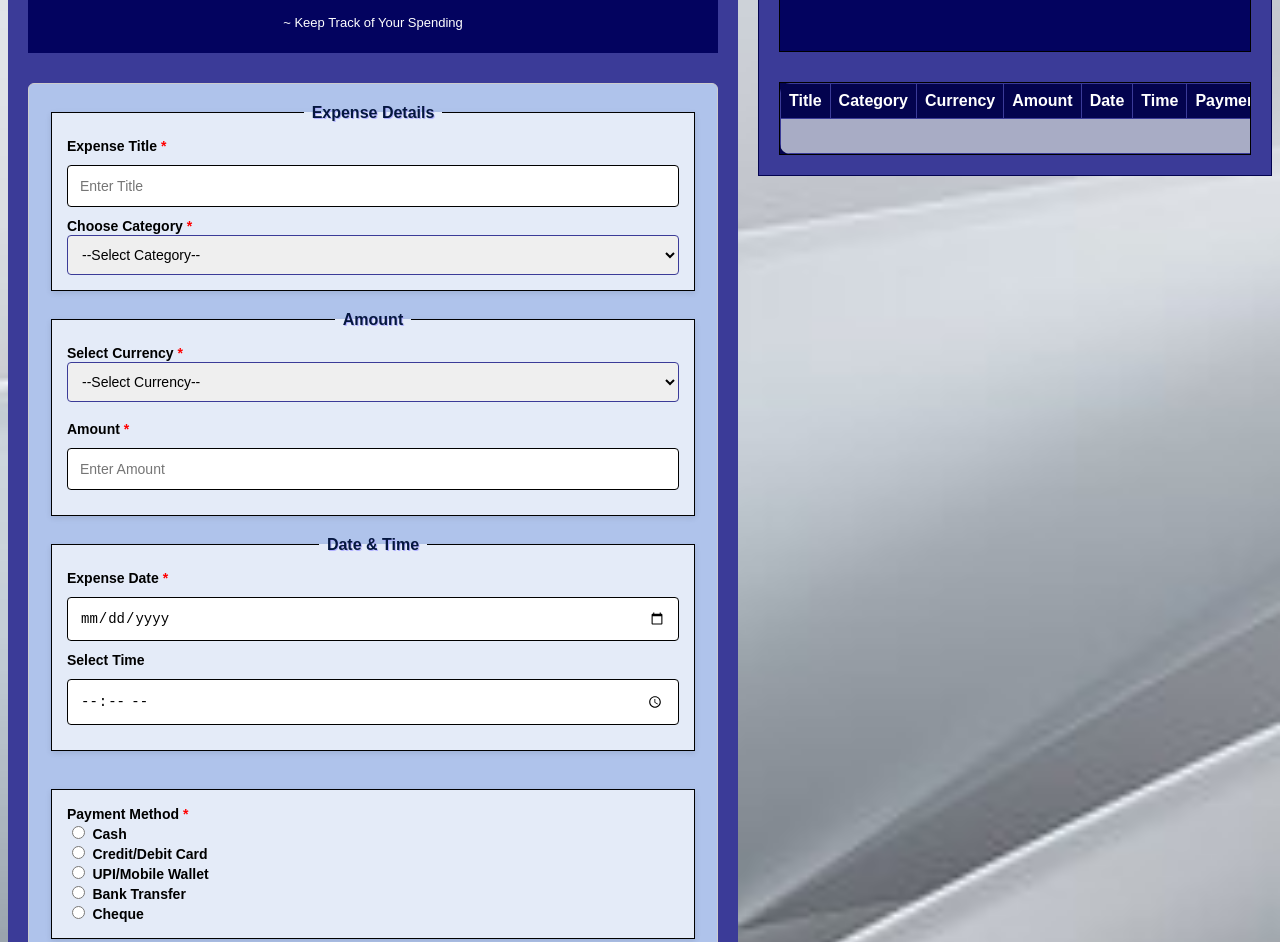
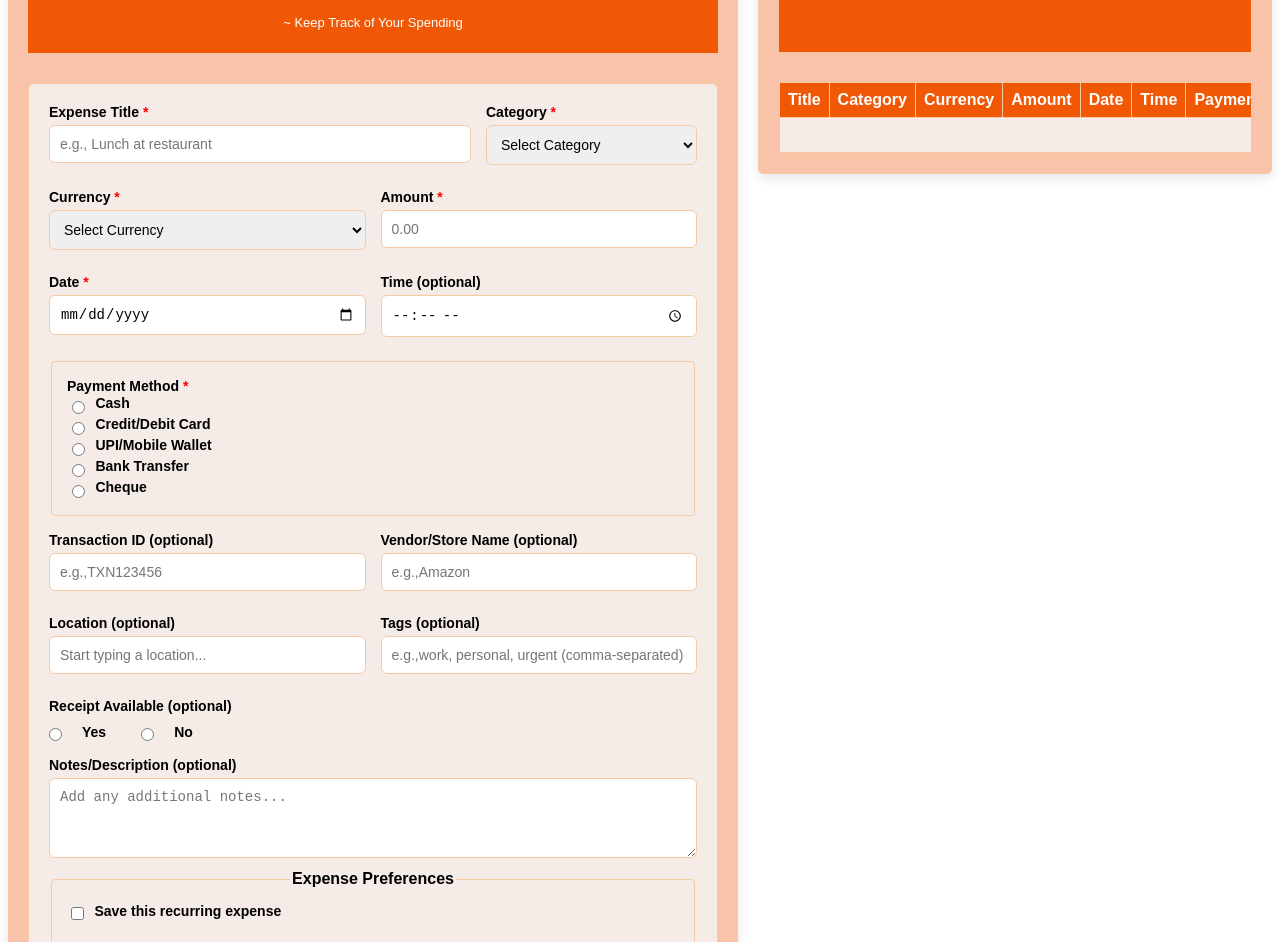
Before and after one commit to Swetalana09/Expense-Tracker-Form, a website: page index.html in a window 1280 px wide. Shown: the part 125-1067 px from the top of the page. Drawn offline with Linux system fonts and the light colour scheme.

Commit message:
feat: add css

```diff
--- a/css/style.css
+++ b/css/style.css
@@ -1,109 +1,129 @@
-body{
-    background-color: #f4f6f9;
+body {
+    background-color: white;
     font-family: Arial, Helvetica, sans-serif;
-    background-image: url('../images/picture.jpg');
-    background-size: cover;
-    background-position: center;
-    background-repeat: no-repeat;
 }
 
-.main{
-    width:100%;
+.main {
+    width: 100%;
     text-align: center;
-    font-size:24px;
+    font-size: 24px;
     margin-bottom: 20px;
-    background-color: rgb(3, 3, 95);
+    background-color: rgb(240, 88, 6);
     color: white;
-    height:auto;
-    padding:10px 0;
+    height: auto;
+    padding: 10px 0;
     margin: auto;
 }
 
-.id1{
+.id1 {
     text-align: center;
     font-size: small;
 }
 
-.form{
-    width:100%;
+.form {
+    width: 100%;
     margin: 30px auto;
     align-items: stretch;
-    border: 1px solid black;
     border-radius: 6px;
     padding: 20px;
-    background-color: rgb(175, 195, 235);
+    background-color: rgb(245, 236, 232);
 }
 
-*{
-    box-sizing:border-box;
+* {
+    box-sizing: border-box;
 }
 
-.form,.table-box{
-    flex:1;
-    border:1px solid #ccc;
+.form,
+.table-box {
+    flex: 1;
+    border: 1px solid rgb(247, 201, 162);
     padding: 20px;
 }
-.container{
-    width:90%;
+
+.form-row {
+    display: flex;
+    gap: 15px;
+    flex-wrap: wrap;
+    margin-bottom: 12px;
+}
+
+.container {
+    width: 90%;
     max-width: 730px;
     padding: 20px;
-    margin:auto;
+    margin: auto;
     box-sizing: border-box;
-    background-color: #3b3b98;
+    border-radius: 5px;
+    background-color: #f8c3a9;
+    box-shadow: 0 4px 12px rgba(0,0,0,0.1);
 }
 
-fieldset{
-    border: 1.5px solid black;
-    padding: 15px;
-    margin-bottom: 20px;
-    border-radius: 0px;
-    background-color: #ffffffaa;
-    box-shadow: 0 2px 6px rgba(0,0,0,0.1);
+.input-group {
+    display: flex;
+    flex-direction: column;
+    flex: 1;
+    margin-bottom: 12px;
 }
 
-legend{
+.flex-1 {
+    flex: 1;
+}
+
+.flex-2 {
+    flex: 2;
+}
+
+fieldset {
+    border: 1px solid rgb(247, 201, 162);
+    padding: 15px;
+    margin-bottom: 16px;
+    border-radius: 4px;
+    background-color: rgb(245, 236, 232);
+}
+
+legend {
     font-size: 16px;
     font-weight: bold;
-    padding: 0 8px;
     text-align: center;
-    color:#05173f;
-    text-shadow: 1px 1px #b0b0ff;
+    color: black;
 }
 
 
-.main h2{
-    color:#84a4e8;
-    text-shadow: 1px 1px 2px #6f7da5;
+.main h2 {
+    color: white;
+    text-shadow: 1px 1px 2px #612803;
 }
 
-label{
+label {
     font-size: 14px;
     font-family: Arial, Helvetica, sans-serif;
     font-weight: bold;
+    margin-bottom: 5px;
 }
 
-.submit{
+.submit {
     text-align: center;
     margin-top: 20px;
 }
 
-button{
-    padding:14px 50px;
-    font-size:18px;
+button {
+    width: 100%;
+    padding: 14px 50px;
+    font-size: 18px;
     font-weight: bold;
-    background-color: #05173f;
+    background-color: rgb(240, 88, 6);
     color: white;
-    border:none;
-    border-radius: 20px;
-    cursor:pointer;
-    transition:0.3s;
+    border: none;
+    border-radius: 10px;
+    cursor: pointer;
+    transition: 0.3s;
 }
 
-button:hover{
+button:hover {
     transform: scale(1.05);
 }
 
-textarea{
+textarea {
     height: 80px;
     resize: vertical;
 }
@@ -113,239 +133,239 @@ input[type="number"],
 input[type="date"],
 input[type="time"],
 select,
-textarea{
+textarea {
     width: 100%;
-    padding: 12px 12px;
+    padding: 10px;
     margin-top: 5px 0 0 0;
     font-size: 14px;
-    border: 1px solid black;
-    border-radius: 4px;
+    border: 1px solid rgb(247, 201, 162);
+    border-radius: 6px;
     box-sizing: border-box;
+    transition: 0.3s;
+    margin-top: 0;
+}
+
+textarea {
+    min-height: 80px;
     resize: vertical;
 }
 
-input[type=text], input[type=number], input[type=date],input[type=time]{
-    width: 100%;
-    padding: 12px;
-    margin: 10px 0;
-    box-sizing: border-box;
-}
-
-input,select,textarea{
-    border-radius: 4px;
-    border:1px solid #3b3b98;
-    padding:10px;
-    transition: 0.3s;
-}
-input:focus,
-select:focus,
-textarea:focus{
-    border-color: #05173f;
-    box-shadow: 0 0 5px #05173f;
-    outline: none;
-}
-
-input[type='checkbox']{
-    width:18px;
-    height:15px;
-    margin-right: 4px;
+input[type="checkbox"]+label,
+input[type="radio"]+label {
+    cursor: pointer;
+    font-weight: bold;
+    margin-right: 15px;
+    display: inline-block;
     vertical-align: middle;
 }
 
-input[type='checkbox']+label{
-    font-size: 15px;
-    font-weight: bold;
+input[type="checkbox"],
+input[type="radio"] {
+    margin-right: 6px;
     vertical-align: middle;
-    display:inline-block;
-    margin-bottom: 5px;
+    cursor: pointer;
 }
 
-
-.asterisk{
-    color:red;
+.page-layout {
+    display: flex;
+    gap: 20px;
+    align-items: flex-start;
+    justify-content: flex-start;
 }
 
-@media screen and (max-width:700px){
-    .form{
-        width:95%;
-        padding:15px;
+.page-layout .container {
+    margin-left: 0px;
+}
+
+.asterisk {
+    color: red;
+}
+
+@media screen and (max-width:768px) {
+    .form-row {
+        flex-direction: column;
     }
 }
 
-input[type="checkbox"]+label,
-input[type="radio"]+label{
-    cursor:pointer;
+@media screen and (max-width:700px) {
+    .form {
+        width: 95%;
+        padding: 15px;
+    }
+}
+
+.input-group.receipt {
+    display: flex;
+    flex-direction: column;
+    gap: 5px;
+    align-items: flex-start;
+}
+
+.input-group.receipt .radio-group {
+    display: flex;
+    gap: 20px;
+    align-items: center;
+}
+
+.input-group.receipt input[type="radio"] {
+    margin: 0px;
 }
 
 /*table*/
-.page-layout{
-    display:flex;
-    gap:20px;
-    align-items:flex-start;
-    justify-content:flex-start;
-}
 
-.page-layout .container{
-    margin-left: 0px;
-}
-
-.table-box{
-    flex:1;
-    background: rgb(175, 195, 235);
-    background-color: #3b3b98;
+.table-box {
+    flex: 1;
+    background-color: #f8c3a9;
+    box-shadow: 0 4px 12px rgba(0,0,0,0.1);
     padding: 20px;
-    border-radius: 0px;
-    border: 1px solid #03034f;
+    border-radius: 5px;
     min-height: 100%;
     display: flex;
     flex-direction: column;
     overflow-x: auto;
 }
 
-table{
-    width:100%;
+table {
+    width: 100%;
     border-collapse: collapse;
     font-family: Arial, Helvetica, sans-serif;
-    border-radius: 10px;
     overflow: hidden;
 }
 
-.table-box h2{
-    color:#84a4e8;
-    font-size:25px;
+.table-box h2 {
+    font-size: 25px;
     text-align: center;
     margin-bottom: 20px;
     font-weight: bold;
-    padding-top:30px;
+    padding-top: 30px;
 }
 
-th,td{
-    border: 1px solid #3b3b98;
+th,
+td {
+    border: 1px solid rgb(247, 201, 162);
     padding: 8px;
     text-align: center;
-    background-color: #f7fcfead;
 }
 
-th{
-    background-color: rgb(3, 3, 78);
-    color:white;
+th {
+    background-color: rgb(240, 88, 6);
+    color: white;
 }
 
-.editing{
-    background-color: #aef3c4;
-    transition: 0.3s;
+td {
+    background-color:  rgb(245, 236, 232);
 }
 
-.edit-btn{
-    background-color: #146236;
-    color:white;
-    border:none;
-    padding:6px 12px;
-    border-radius: 10px;
+.editing td {
+    background-color: #faf2bb;
+}
+
+.edit-btn {
+    background-color: #07a92f;
+    color: white;
+    border: none;
+    padding: 6px 12px;
+    border-radius: 5px;
     cursor: pointer;
     font-weight: bold;
     text-transform: uppercase;
     transition: 0.3s;
 }
 
-.edit-btn:hover{
+.edit-btn:hover {
     background-color: #42b86a;
 }
 
-.del-btn{
-    background-color: #5c0e16;
-    color:white;
-    border:none;
+.del-btn {
+    background-color: #b50517;
+    color: white;
+    border: none;
     padding: 6px 12px;
-    border-radius: 10px;
-    cursor:pointer;
+    border-radius: 5px;
+    cursor: pointer;
     font-weight: bold;
     text-transform: uppercase;
     transition: 0.3s;
 }
 
-.del-btn:hover{
+.del-btn:hover {
     background-color: #c82333;
 }
 
-@media (max-width:900px){
-    .page-layout{
+@media (max-width:900px) {
+    .page-layout {
         flex-direction: column;
-        gap:15px;
+        gap: 15px;
     }
 
-    th,td{
+    th,
+    td {
         padding: 6px;
         font-size: 14px;
     }
 
     .container,
-    .table-box{
-        width:100%;
-        max-width:100%;
-        padding:15px;
+    .table-box {
+        width: 100%;
+        max-width: 100%;
+        padding: 15px;
     }
 }
 
-@media (max-width:600px){
+@media (max-width:600px) {
+
     input,
     select,
-    textarea{
-        font-size:16px;
-        padding:12px;
+    textarea {
+        font-size: 16px;
+        padding: 12px;
     }
 
-    label{
-        font-size:15px;
+    label {
+        font-size: 15px;
     }
-    button{
-        width:100%;
-        padding:14px;
-        font-size:16px;
+
+    button {
+        width: 100%;
+        padding: 14px;
+        font-size: 16px;
     }
 
     table td button.edit-btn,
-    table td button.del-btn{
-        width:80px;
-        font-size:12px;
-        padding:6px;
+    table td button.del-btn {
+        width: 80px;
+        font-size: 12px;
+        padding: 6px;
     }
 }
-#expenseTable{
+
+#expenseTable {
     min-width: 1200px;
     white-space: nowrap;
 }
+
 table td button.edit-btn,
-table td button.del-btn{
-    width:90px;
-    display:block;
-    margin:5px auto;
-}
-.table-box{
-    flex-direction: column;
-    flex:1;
-    display:flex;
-    min-width:0;
-    width:100%;
+table td button.del-btn {
+    width: 90px;
+    display: block;
+    margin: 5px auto;
 }
 
-.table-main{
-    margin-top:30px;
-    width:100%;
-    min-width:100%;
-    overflow-x:auto;
-    overflow-y:hidden;
-    border:1px solid black;
-    background: #03034f;
-
+.table-main {
+    margin-top: 30px;
+    width: 100%;
+    min-width: 100%;
+    overflow-x: auto;
+    overflow-y: hidden;
 }
 
-.table-heading{
-    text-align:center;
+.table-heading {
+    color: white;
+    text-shadow: 1px 1px 2px #612803;
+    text-align: center;
     border-radius: 0px;
-    border:1px solid black;
-    width:100%;
-    font-size:24px;
-    background-color: rgb(3, 3, 95);
-    height:148px;
+    width: 100%;
+    font-size: 24px;
+    background-color: rgb(240, 88, 6);
+    height: 148px;
 }
--- a/index.html
+++ b/index.html
@@ -17,18 +17,19 @@
             </div>
             <div class="form">
                 <form>
-                <fieldset>
-                    <legend>Expense Details</legend>
-                    <!--Expense Title-->
-                    <label for="exptitle">Expense Title <span class="asterisk">*</span></label><br>
-                    <input type="text" id="exptitle" name="exptitle" placeholder="Enter Title" required minlength="3"
-                        maxlength="50">
-                    <br>
+
+                    <div class="form-row">
+                        <div class="input-group flex-2">
+                            <label for="exptitle">Expense Title <span class="asterisk">*</span></label>
+                            <input type="text" id="exptitle" name="exptitle" placeholder="e.g., Lunch at restaurant" required
+                                minlength="3" maxlength="50">
+                        </div>
 
                         <!--Category (Dropdown)-->
-                    <label for="category">Choose Category <span class="asterisk">*</span></label><br>
+                        <div class="input-group flex-1">
+                            <label for="category">Category <span class="asterisk">*</span></label>
                             <select name="category" id="category" required>
-                        <option value="">--Select Category--</option> <!--default entry option-->
+                                <option value="">Select Category</option> <!--default entry option-->
                                 <option value="Housing">Housing</option>
                                 <option value="Food">Food</option>
                                 <option value="Transportation">Transportation</option>
@@ -38,42 +39,40 @@
                                 <option value="Technology">Technology</option>
                                 <option value="Miscellaneous">Miscellaneous expenses</option>
                             </select>
-                </fieldset>
+                        </div>
+                    </div>
 
-                <fieldset>
-                    <legend>Amount</legend>
-                    <!--Currency (Dropdown)-->
-                    <label for="currency">Select Currency <span class="asterisk">*</span></label><br>
+                    <div class="form-row">
+                        <div class="input-group flex-1">
+                            <label for="currency">Currency <span class="asterisk">*</span></label>
                             <select name="currency" id="currency" required>
-                        <option value="">--Select Currency--</option>
+                                <option value="">Select Currency</option>
                                 <option value="USD" label="US Dollar">USD</option>
                                 <option value="INR" label="Indian Rupee">INR</option>
                                 <option value="EUR" label="Euro">EUR</option>
-                    </select><br><br>
+                            </select>
+                        </div>
 
                         <!--Amount (number)-->
-                    <label for="amount">Amount <span class="asterisk">*</span></label><br>
-                    <input type="number" id="amount" name="amount" placeholder="Enter Amount" required>
-                    <br>
-                </fieldset>
+                        <div class="input-group flex-1">
+                            <label for="amount">Amount <span class="asterisk">*</span></label>
+                            <input type="number" id="amount" name="amount" placeholder="0.00" required>
+                        </div>
+                    </div>
 
-                <fieldset>
-                    <legend>Date & Time</legend>
-                    <div class="box">
+                    <div class="form-row">
+                        <div class="input-group">
                             <!--Expense Date-->
-                        <div>
-                            <label for="dt">Expense Date <span class="asterisk">*</span></label><br>
+                            <label for="dt">Date <span class="asterisk">*</span></label>
                             <input type="date" id="dt" name="dt" required>
                         </div>
 
                         <!--Time-->
-                        <div>
-                            <label for="appt">Select Time</label>
+                        <div class="input-group">
+                            <label for="appt">Time (optional)</label>
                             <input type="time" id="appt" name="appt">
                         </div>
                     </div>
-                </fieldset>
-                <br>
 
                     <fieldset>
                         <!--Payment method (radio)-->
@@ -94,43 +93,47 @@
                         <label for="payment_cheque">Cheque</label><br>
                     </fieldset>
 
+                    <div class="form-row">
+                        <div class="input-group">
+                            <label for="transaction">Transaction ID (optional)</label>
+                            <input type="text" id="transaction" name="transaction" placeholder="e.g.,TXN123456">
+                        </div>
 
-                <fieldset>
-                    <legend>Reference (optional)</legend>
-                    <!--Transaction ID-->
-                    <label for="transaction">Transaction ID</label><br>
-                    <input type="text" id="transaction" name="transaction" placeholder="Enter Transaction ID">
-                    <br>
-
-                    <!--Vendor/Store name-->
-                    <label for="name">Vendor/Store Name</label><br>
-                    <input type="text" id="name" name="name" placeholder="Enter Vendor/Store name">
-                    <br>
+                        <div class="input-group">
+                            <label for="name">Vendor/Store Name (optional)</label>
+                            <input type="text" id="name" name="name" placeholder="e.g.,Amazon">
+                        </div>
+                    </div>
 
                     <!--Location-->
-                    <label for="loc">Location</label><br>
-                    <input type="text" id="loc" name="loc" placeholder="Enter Location">
-                </fieldset>
+                    <div class="form-row">
+                        <div class="input-group">
+                            <label for="loc">Location (optional)</label>
+                            <input type="text" id="loc" name="loc" placeholder="Start typing a location...">
+                        </div>
 
-                <fieldset>
-                    <legend>Additional Information</legend>
+                        <div class="input-group">
+                            <label for="tags">Tags (optional)</label>
+                            <input type="text" id="tags" name="tags" placeholder="e.g.,work, personal, urgent (comma-separated)">
+                        </div>
+                    </div>
+
+                    <div class="input-group receipt">
                         <!--Receipt Available-->
-                    <label>Receipt Available</label><br>
+                        <label>Receipt Available (optional)</label>
+                        <div class="radio-group">
                             <input type="radio" id="receipt_yes" name="receipt" value="yes">
-                    <label for="receipt_yes">Yes</label><br>
+                            <label for="receipt_yes">Yes</label>
                             <input type="radio" id="receipt_no" name="receipt" value="no">
                             <label for="receipt_no">No</label>
-                    <br><br>
+                        </div>
+                    </div>
 
+                    <div class="input-group">
                         <!--Notes/Description-->
-                    <label for="note">Notes/Description</label><br>
-                    <textarea id="note" name="note" max="200" placeholder="Your message..."></textarea>
-                    <br><br>
-
-                    <!--Tags-->
-                    <label for="tags">Tags</label>
-                    <input type="text" id="tags" name="tags" placeholder="e.g. Food, Travel, Office">
-                </fieldset>
+                        <label for="note">Notes/Description (optional)</label>
+                        <textarea id="note" name="note" max="200" placeholder="Add any additional notes..."></textarea>
+                    </div>
 
                     <fieldset>
                         <legend>Expense Preferences</legend>
@@ -179,7 +182,8 @@
                         <thead>
                         <tbody>
                             <tr id="noData">
-                            <td colspan="15" style="text-align: center; color:black; font-weight: bold;">No Data Found</td>
+                                <td colspan="15" style="text-align: center; color:black; font-weight: bold;">No Data
+                                    Found</td>
                             </tr>
                         </tbody>
                 </table>
--- a/js/script.js
+++ b/js/script.js
@@ -181,6 +181,7 @@ btn.onclick=function(){
     }
 
         if(valid){
+
             var table=document.getElementById("expenseTable").getElementsByTagName('tbody')[0];
             var paymentValue=document.querySelector('input[name="payment"]:checked').value;
 
@@ -209,12 +210,16 @@ btn.onclick=function(){
                 newRow.insertCell(12).innerText=document.getElementById("tags").value;
                 newRow.insertCell(13).innerText=document.getElementById("save_recurring").checked? "Yes": "No";
 
+
+
                 var actionCell = newRow.insertCell(14);
                 actionCell.innerHTML=
                 "<button class='edit-btn'>Edit</button><br>" +
                 "<button class='del-btn'>Delete</button>";
 
                 alert("Form submitted successully!");
+                const tag = document.getElementById("tags").value;
+                console.log(tag);
                 document.getElementById("expenseTable").scrollIntoView({behavior:"smooth"});
             } else{
             editRow.cells[0].innerText=titleInput.value;
```
Also changed, not shown: images/picture.jpg (deleted). Lines whose indentation alone changed are shown as unchanged.
